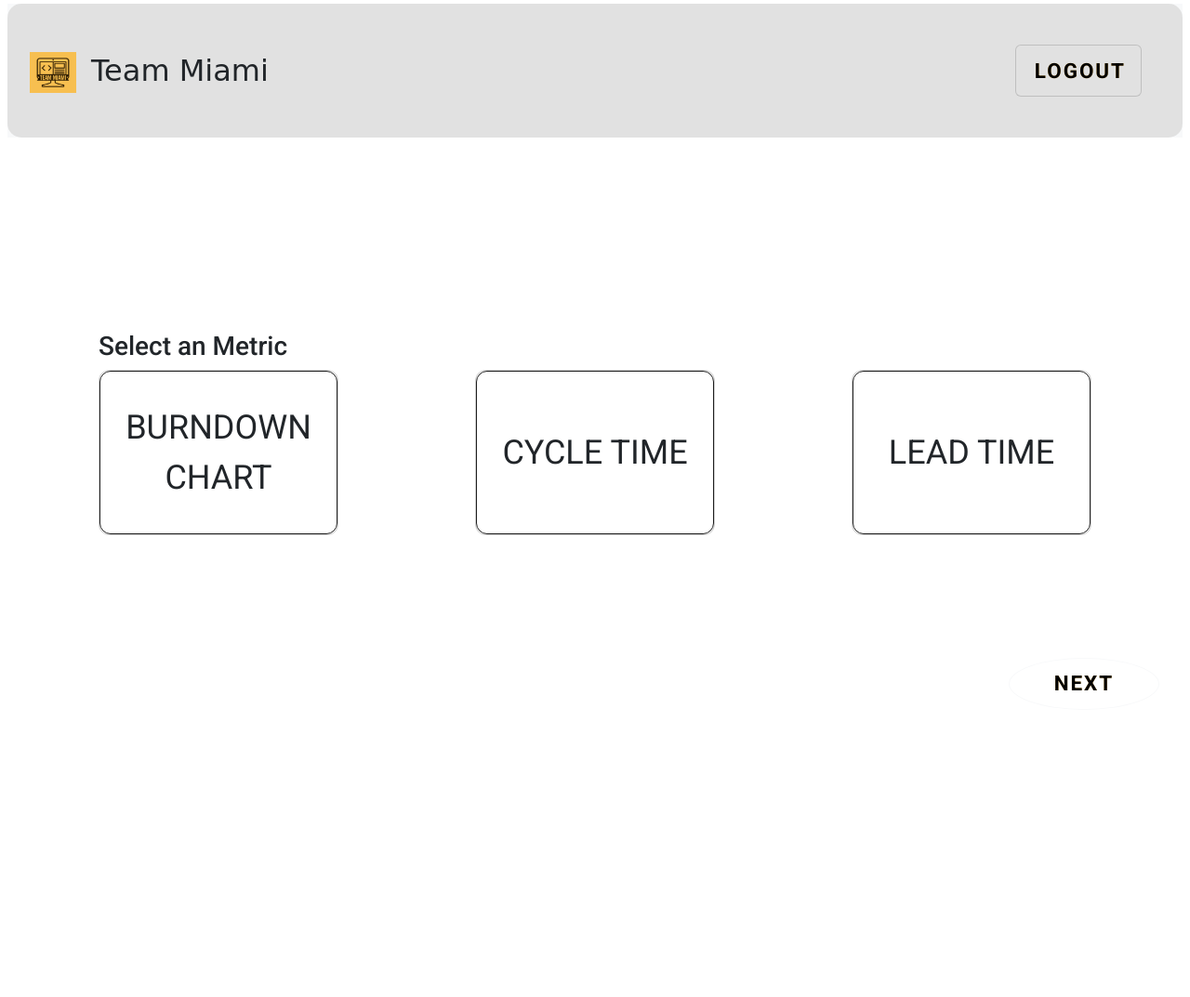
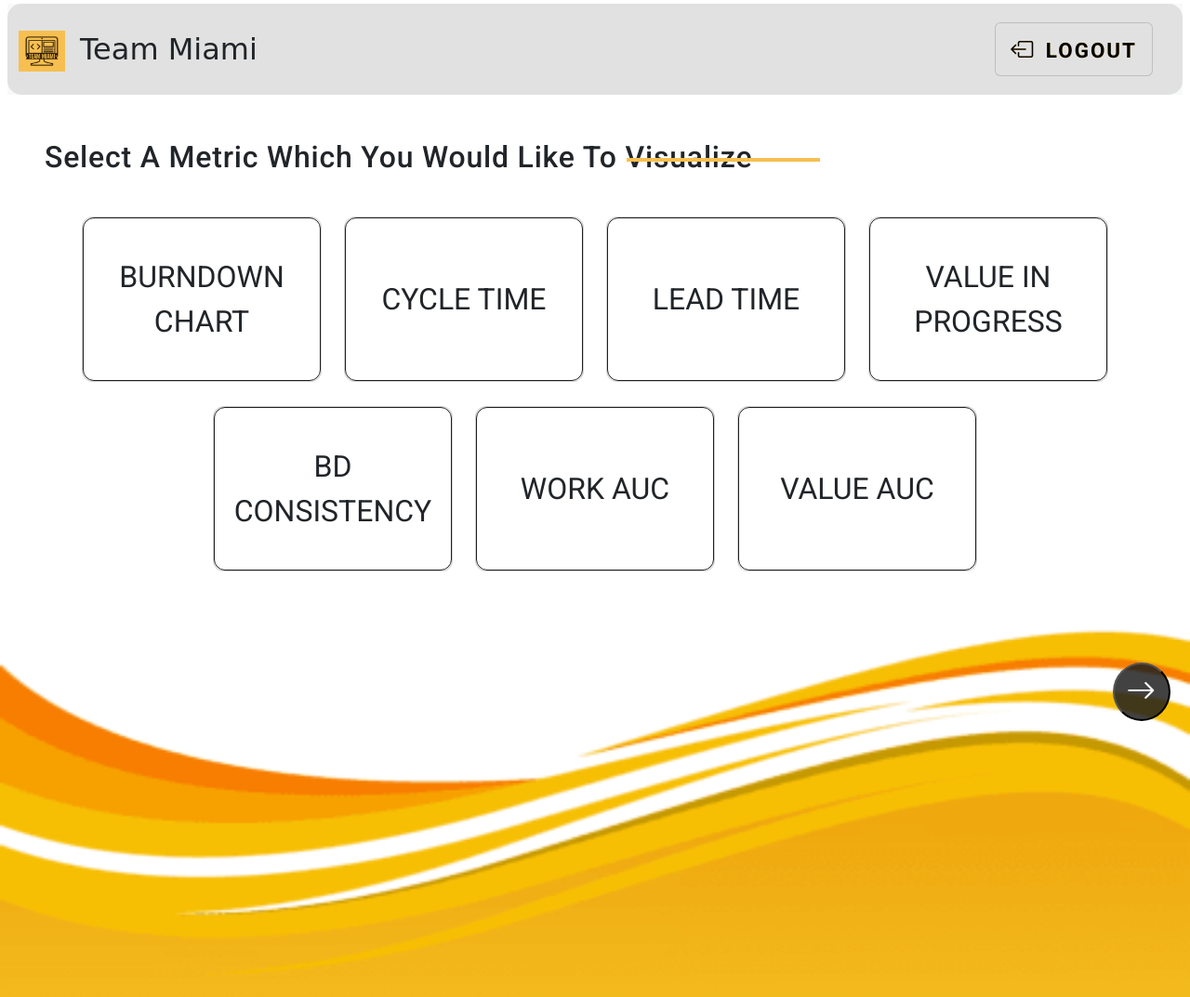
Before and after one commit to AshankDsouza/SER516-Team-Miami, a Flask app: template Backend/flaskProject/templates/metric-selection.html in a window 1280 px wide. Shown: the whole page at 93% size. Before the commit the page ends 743 px from the top, so only its background shows below. Run offline with Flask 3, Linux system fonts and the light colour scheme; the template is opened without the code that fills it, so the values that code supplies are empty.

Commit message:
fix: Metric Selection Page UI modified

```diff
--- a/Backend/flaskProject/static/css/metric.css
+++ b/Backend/flaskProject/static/css/metric.css
@@ -1,3 +1,5 @@
+@import url('https://fonts.googleapis.com/css2?family=Roboto:ital,wght@0,100;0,300;0,400;0,500;0,700;0,900;1,100;1,300;1,400;1,500;1,700;1,900&display=swap');
+
 *,
 *::after,
 *::before,
@@ -11,26 +13,15 @@ p {
 *,
 *::after,
 *::before {
-    font-family: "Protest Riot", sans-serif;
+    font-family: "Roboto", sans-serif;
     font-weight: 400;
     font-style: normal;
-    /* outline: 1px solid red; */
 }
 
 body{
     display: flex;
     flex-direction: column;
     height: 100vh;
-}
-
-section.container-bg,
-main.container-bg{
-    border-radius: 15px;
-}
-
-section.container-bg,
-.container-bg{
-    background-color: rgba(223, 223, 223, 0.9) !important;
 }
 
 .navbar .container-fluid {
@@ -40,11 +31,21 @@ section.container-bg,
 
 .logo-name {
     font-size: 2rem;
+    font-family: "Caveat", cursive;
 }
 
 .log-out-conatiner {
     --c: #f7bf51;
-
+    border-radius: 0.5rem;
+    cursor: pointer;
+    padding: 0.65rem 3rem;
+    margin: 1.25rem;
+    font-weight: bold;
+    text-transform: uppercase;
+    letter-spacing: 2px;
+    font-size: 1.4rem;
+    margin: auto;
+    display: block;
     color: #000;
     background:
         linear-gradient(90deg, #fff 50%, var(--c) 0) calc(100% - var(--_p, 0%))/200% 100%,
@@ -65,6 +66,7 @@ section.container-bg,
 .log-out-text {
     font-size: 1.4rem;
     display: inline-block;
+    font-weight: bold;
 }
 
 .slug-inp-container{
@@ -88,9 +90,10 @@ button.slug-submit-btn{
     text-transform: uppercase;
     letter-spacing: 2px;
     font-size: 1.4rem;
-    margin: auto;
     display: block;
-
+    font-weight: bold;
+    padding: 0.65rem 3rem;
+    margin: 1.25rem;
     --c: #f7bf51;
 
     color: #000;
@@ -115,8 +118,115 @@ button.slug-submit-btn:hover{
     overflow: scroll;
 }
 
-/* .alert-container .alert-placeholder{
+.next-button{
+    text-transform: uppercase;
+    letter-spacing: 2px;
+    display: block;
+    font-weight: bold;
+    padding: 0.75rem;
+    margin: 0.5rem;
+    position: fixed;
+    bottom: 2%;
+    right: 1%;
+    background-color: #1f1f1fd7;
+    color: white;
+    border-radius: 50%;
+}
+
+.next-button:hover{
+    background-color: #f7bf51;
+    color: black;
+}
+
+.next-button i::before{
+    font-size: 2rem;
+}
+
+.hide{
+    display: none;
     position: absolute;
-    top: 0;
+}
 
-} */
+.select-card label{
+    width: 16rem;
+    height: 11rem;
+    border: 1px solid #1f1f1f;
+    display: flex;
+    justify-content: center;
+    align-items: center;
+    font-size: 2rem;
+    text-transform: uppercase;
+    cursor: pointer;
+    border-radius: 0.75rem;
+}
+
+.form-check.d-flex.align-items-center.justify-content-center.select-card{
+    border-radius: 0.75rem;
+}
+.select-card label:hover{
+    background-color: #f7bf51;
+    border-radius: 0.75rem;
+}
+
+.scroll-bar-container {
+    overflow: scroll;
+    display: flex;
+    flex-wrap: wrap;
+    justify-content: space-around;
+    align-items: center;
+    gap: 2rem;
+    margin: 0.75rem;
+    padding: 0.75rem;
+}
+
+.flex-box{
+    display: flex;
+    flex: 1;
+    direction: column;
+    justify-content: center;
+    align-items: center;
+    margin: 0.75rem;
+    padding: 0.75rem;
+}
+
+.flex-box .flex-items h3{
+    font-size: 2rem;
+    text-transform: capitalize;
+    letter-spacing: 0.05rem;
+    position: relative;
+    margin: 0.75rem;
+    padding: 0.75rem;
+}
+
+.flex-box .flex-items h3::after{
+    content:"";
+    height: 0.25rem;
+    width: 13rem;
+    background: #f7bf51;
+    display: block;
+    position: absolute;
+    top: 50%;
+    right: 30%;
+}
+
+.flex-box .flex-items .flex-item{
+    display: flex;
+    gap: 1.5rem;
+    margin: 0.75rem;
+    padding: 1.25rem;
+    flex-wrap: wrap;
+    justify-content: center;
+}
+
+.form-check{
+    padding-left: 0;
+}
+
+.footer{
+    width: 100vw;
+}
+
+.footer img{
+    width: 100%;
+    height: 25rem;
+}
--- a/Backend/flaskProject/static/css/style_sprint.css
+++ b/Backend/flaskProject/static/css/style_sprint.css
@@ -154,7 +154,7 @@ button.slug-submit-btn:hover{
     display: flex;
     justify-content: center;
     align-items: center;
-    font-size: 2.25rem;
+    font-size: 2rem;
     text-transform: uppercase;
     cursor: pointer;
     border-radius: 0.75rem;
--- a/Backend/flaskProject/templates/metric-selection.html
+++ b/Backend/flaskProject/templates/metric-selection.html
@@ -13,14 +13,16 @@
         <script src="https://cdn.jsdelivr.net/npm/bootstrap@5.3.2/dist/js/bootstrap.bundle.min.js"
             integrity="sha384-C6RzsynM9kWDrMNeT87bh95OGNyZPhcTNXj1NW7RuBCsyN/o0jlpcV8Qyq46cDfL"
             crossorigin="anonymous"></script>
+        <link rel="stylesheet" href="https://cdn.jsdelivr.net/npm/bootstrap-icons@1.11.3/font/bootstrap-icons.min.css">
+
         <!-- Custom CSS -->
-        <link rel="stylesheet" href="../static/css/style_sprint.css">
+        <link rel="stylesheet" href="../static/css/metric.css">
     </head>
 
     <body>
         <header>
             <nav class="navbar bg-body-tertiary m-2 p-0 mt-1 mb-0">
-                <div class="container-fluid p-4">
+                <div class="container-fluid">
                     <div class="logo-container d-flex flex-row align-items-center">
                         <a class="navbar-brand" href="#">
                             <img src="../static/img/team-miaim-logo.jpeg" alt="Logo" width="50" height="44"
@@ -40,30 +42,53 @@
             </nav>
         </header>
 
-        <main class="m-2 slug-inp-container container-bg">
-            <section class="container container-bg m-6 mt-0">
-                <div class="options-container p-4">
-                    <h3>Select an Metric</h3>
-                    <form method="post" action="/metric-selection" class="d-flex justify-content-between">
+            <section class="flex-box"">
+                <div class="flex-items">
+                    <h3>Select a Metric which you would like to visualize</h3>
+                    <form method="post" action="/metric-selection">
                         <!-- Radio Buttons -->
                         <!-- Repeat the structure below for options 1 through 9 -->
-                        <div class="mb-3 form-check card text-center d-flex align-items-center justify-content-center select-card" >
+                        <div class="flex-item">
+                            <div class="form-check card text-center d-flex align-items-center justify-content-center select-card" >
                                 <input type="radio" class="form-check-input hide" id="option1" name="selectionOption" value = "burndown">
                                 <label class="form-check-label" for="option1">Burndown Chart</label>
                             </div>
-                        <div class="mb-3 form-check card text-center d-flex align-items-center justify-content-center select-card" >
+                            <div class="form-check card text-center d-flex align-items-center justify-content-center select-card" >
                                 <input type="radio" class="form-check-input hide" id="option2" name="selectionOption" value = "cycle_time">
                                 <label class="form-check-label" for="option2">Cycle Time</label>
                             </div>
-
-                        <div class="mb-3 form-check card text-center d-flex align-items-center justify-content-center select-card" value = "lead_time">
+                            <div class="form-check card text-center d-flex align-items-center justify-content-center select-card" value = "lead_time">
                                 <input type="radio" class="form-check-input hide" id="option9" name="selectionOption">
                                 <label class="form-check-label" for="option9">Lead Time</label>
                             </div>
-                        <button type="submit" class="btn btn-light btn-m mt-3 slug-submit-btn next-button">Next</button>
+                            <div class="form-check card text-center d-flex align-items-center justify-content-center select-card" value = "lead_time">
+                                <input type="radio" class="form-check-input hide" id="option9" name="selectionOption">
+                                <label class="form-check-label" for="option9">Value In Progress</label>
+                            </div>
+                            <div class="form-check card text-center d-flex align-items-center justify-content-center select-card" value = "lead_time">
+                                <input type="radio" class="form-check-input hide" id="option9" name="selectionOption">
+                                <label class="form-check-label" for="option9">BD Consistency</label>
+                            </div>
+                            <div class="form-check card text-center d-flex align-items-center justify-content-center select-card" value = "lead_time">
+                                <input type="radio" class="form-check-input hide" id="option9" name="selectionOption">
+                                <label class="form-check-label" for="option9">Work AUC</label>
+                            </div>
+                            <div class="form-check card text-center d-flex align-items-center justify-content-center select-card" value = "lead_time">
+                                <input type="radio" class="form-check-input hide" id="option9" name="selectionOption">
+                                <label class="form-check-label" for="option9">Value AUC</label>
+                            </div>
+                        </div>
+                        <button type="submit" class="next-button"><i class="bi bi-arrow-right"></i></button>
                     </form>
                 </div>
             </section>
+
+
+        <footer class="footer">
+            <img src="../static/img/yellow-wave.png" alt="">
+        </footer>
+
+    </body>
 
     <script>
         window.onload = function() {
@@ -84,8 +109,5 @@
             window.location.href = '/logout';
         });
     </script>
-        </main>
-
-    </body>
 
 </html>
```
Lines whose indentation alone changed are shown as unchanged.
